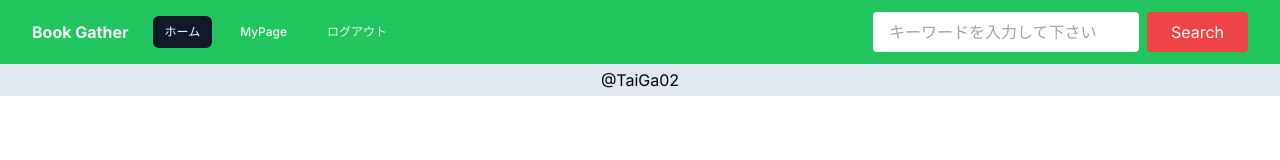
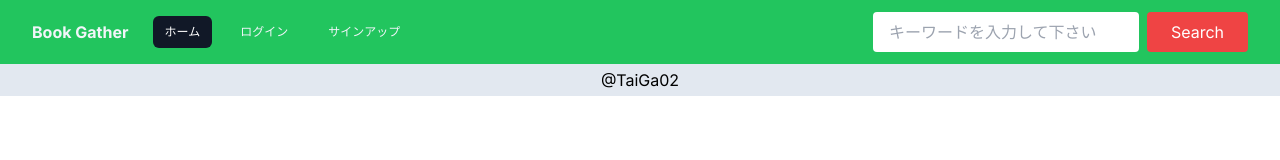
Before and after one commit to TaiGa02/book-gather, a Next.js app: page /home in a window 1280 px wide. Shown: the top 160 px of the page. Built offline with nearby package versions, Linux system fonts and the light colour scheme.

Commit message:
navバー修正

```diff
--- a/src/app/finish/page.tsx
+++ b/src/app/finish/page.tsx
@@ -17,7 +17,6 @@ export default function Finish() {
     console.log(author);
     console.log(picture_url);
 
-    const [ isLinkDisabled, setIsLinkDisabled ] = useState(false);
     const [error, setError] = useState("");
 
     let user_name: string = "guest";
@@ -26,14 +25,6 @@ export default function Finish() {
     }
 
     //console.log(user_name);
-
-    useEffect (() => {
-        if (user_name === "guest") {
-            setIsLinkDisabled(true);
-        } else {
-            setIsLinkDisabled(false);
-        }
-    }, [user_name]);
 
     const [isMenuOpen, setIsMenuOpen] = useState(false);
 
@@ -183,7 +174,7 @@ export default function Finish() {
     return (
         <>
             <Toaster/>
-             <nav className="bg-green-500 sticky top-0 z-50">
+            <nav className="bg-green-500 sticky top-0 z-50">
                 <div className="mx-auto max-w-7xl px-2 md:px-6 lg:px-8">
                     <div className="relative flex h-16 items-center justify-between">
                         <div className="absolute inset-y-0 left-0 flex items-center md:hidden">
@@ -200,13 +191,13 @@ export default function Finish() {
                         </div>
                         <div className="flex flex-1 items-center justify-center md:items-stretch md:justify-start">
                             <div className="flex flex-shrink-0 items-center">
-                                <h3 className="text-slate-100 font-bold">Book Gather</h3>
+                                <Link href={"/"} className="text-slate-100 font-bold">Book Gather</Link>
                             </div>
                             <div className="hidden md:ml-6 md:block">
                                 <div className="flex space-x-4">
                                     <Link href={"/home"} className="bg-gray-900 text-white rounded-md px-3 py-2 text-xs md:text-xs font-medium" aria-current="page">ホーム</Link>
-                                    <Link href={"/"} className={`text-slate-100 hover:bg-blue-800 transition-all duration-300 rounded-md px-3 py-2 text-xs font-medium ${isLinkDisabled ? 'pointer-events-none' : ''}`} aria-disabled={isLinkDisabled}>MyPage</Link>
-                                    <Link href={"/"} className="text-slate-100 hover:bg-slate-100 transition-all duration-300 hover:text-red-500 rounded-md px-3 py-2 text-xs font-medium">ログアウト</Link>
+                                    <Link href={user_name === "guest" ? "/login": "/"} className="text-slate-100 hover:bg-blue-800 transition-all duration-300 rounded-md px-3 py-2 text-xs font-medium">{user_name === "guest" ? "ログイン": "MyPage"}</Link>
+                                    <Link href={user_name === "guest" ? "/signup": "/"} className="text-slate-100 hover:bg-slate-100 transition-all duration-300 hover:text-red-500 rounded-md px-3 py-2 text-xs font-medium">{user_name === "guest" ? "サインアップ": "ログアウト"}</Link>
                                 </div>
                             </div>
                         </div>
@@ -235,18 +226,21 @@ export default function Finish() {
                 <div className="md:hidden flex flex-col" id="mobile-menu" style={{ display: isMenuOpen ? 'block' : 'none' }}>
                     <div className="space-y-1 px-2 pb-3 pt-2">
                         <Link href={"/home"} className="bg-gray-900 text-white rounded-md px-3 py-2 text-base font-medium" aria-current="page">ホーム</Link>
-                        <Link href={"/"} className={`text-slate-100 hover:bg-blue-800 transition-all duration-300 rounded-md px-3 py-2 text-xs font-medium ${isLinkDisabled ? 'pointer-events-none' : ''}`} aria-disabled={isLinkDisabled}>MyPage</Link>
-                        <Link href={"/"} className="text-slate-100 hover:bg-slate-100 transition-all duration-300 hover:text-red-500 rounded-md px-3 py-2 text-base font-medium">ログアウト</Link>
+                        <Link href={user_name === "guest" ? "/login": "/"} className="text-slate-100 hover:bg-blue-800 transition-all duration-300 rounded-md px-3 py-2 text-xs font-medium">{user_name === "guest" ? "ログイン": "MyPage"}</Link>
+                        <Link href={user_name === "guest" ? "/signup": "/"} className="text-slate-100 hover:bg-slate-100 transition-all duration-300 hover:text-red-500 rounded-md px-3 py-2 text-base font-medium">{user_name === "guest" ? "サインアップ": "ログアウト"}</Link>
                     </div>
                     <div className="px-2 pb-3 pt-2 left-0 justify-start">
-                        <form className="text-center">
+                        <form className="text-center" onSubmit={handleSubmit}>
                             <input
                                 type="search"
                                 name="query"
                                 className="rounded py-2 px-4 text-left border-red-500"
                                 placeholder="キーワードを入力して下さい"
+                                value={keyword}
+                                onChange={(e) => setKeyword(e.target.value)}
                             />
-                            <button className="ml-2 pt-2 mt-2 text-white bg-red-500 rounded py-2 px-6 hover:opacity-75">
+                            <button className="ml-2 pt-2 mt-2 text-white bg-red-500 rounded py-2 px-6 hover:opacity-75"
+                                    type="submit">
                                 Search
                             </button>
                         </form>
--- a/src/app/home/page.tsx
+++ b/src/app/home/page.tsx
@@ -6,7 +6,6 @@ import { useRouter } from "next/navigation";
 
 export default function Home(){
 
-    const [ isLinkDisabled, setIsLinkDisabled ] = useState(false);
 
     let user_name: string = "guest";
     if (typeof window !== 'undefined' && localStorage.getItem("username")) {
@@ -14,14 +13,6 @@ export default function Home(){
     }
 
     //console.log(user_name);
-
-    useEffect (() => {
-        if (user_name === "guest") {
-            setIsLinkDisabled(true);
-        } else {
-            setIsLinkDisabled(false);
-        }
-    }, [user_name]);
 
     const [isMenuOpen, setIsMenuOpen] = useState(false);
 
@@ -74,13 +65,13 @@ export default function Home(){
                         </div>
                         <div className="flex flex-1 items-center justify-center md:items-stretch md:justify-start">
                             <div className="flex flex-shrink-0 items-center">
-                                <h3 className="text-slate-100 font-bold">Book Gather</h3>
+                                <Link href={"/"} className="text-slate-100 font-bold">Book Gather</Link>
                             </div>
                             <div className="hidden md:ml-6 md:block">
                                 <div className="flex space-x-4">
                                     <Link href={"/home"} className="bg-gray-900 text-white rounded-md px-3 py-2 text-xs md:text-xs font-medium" aria-current="page">ホーム</Link>
-                                    <Link href={"/"} className={`text-slate-100 hover:bg-blue-800 transition-all duration-300 rounded-md px-3 py-2 text-xs font-medium ${isLinkDisabled ? 'pointer-events-none' : ''}`} aria-disabled={isLinkDisabled}>MyPage</Link>
-                                    <Link href={"/"} className="text-slate-100 hover:bg-slate-100 transition-all duration-300 hover:text-red-500 rounded-md px-3 py-2 text-xs font-medium">ログアウト</Link>
+                                    <Link href={user_name === "guest" ? "/login": "/"} className="text-slate-100 hover:bg-blue-800 transition-all duration-300 rounded-md px-3 py-2 text-xs font-medium">{user_name === "guest" ? "ログイン": "MyPage"}</Link>
+                                    <Link href={user_name === "guest" ? "/signup": "/"} className="text-slate-100 hover:bg-slate-100 transition-all duration-300 hover:text-red-500 rounded-md px-3 py-2 text-xs font-medium">{user_name === "guest" ? "サインアップ": "ログアウト"}</Link>
                                 </div>
                             </div>
                         </div>
@@ -109,18 +100,21 @@ export default function Home(){
                 <div className="md:hidden flex flex-col" id="mobile-menu" style={{ display: isMenuOpen ? 'block' : 'none' }}>
                     <div className="space-y-1 px-2 pb-3 pt-2">
                         <Link href={"/home"} className="bg-gray-900 text-white rounded-md px-3 py-2 text-base font-medium" aria-current="page">ホーム</Link>
-                        <Link href={"/"} className={`text-slate-100 hover:bg-blue-800 transition-all duration-300 rounded-md px-3 py-2 text-xs font-medium ${isLinkDisabled ? 'pointer-events-none' : ''}`} aria-disabled={isLinkDisabled}>MyPage</Link>
-                        <Link href={"/"} className="text-slate-100 hover:bg-slate-100 transition-all duration-300 hover:text-red-500 rounded-md px-3 py-2 text-base font-medium">ログアウト</Link>
+                        <Link href={user_name === "guest" ? "/login": "/"} className="text-slate-100 hover:bg-blue-800 transition-all duration-300 rounded-md px-3 py-2 text-xs font-medium">{user_name === "guest" ? "ログイン": "MyPage"}</Link>
+                        <Link href={user_name === "guest" ? "/signup": "/"} className="text-slate-100 hover:bg-slate-100 transition-all duration-300 hover:text-red-500 rounded-md px-3 py-2 text-base font-medium">{user_name === "guest" ? "サインアップ": "ログアウト"}</Link>
                     </div>
                     <div className="px-2 pb-3 pt-2 left-0 justify-start">
-                        <form className="text-center">
+                        <form className="text-center" onSubmit={handleSubmit}>
                             <input
                                 type="search"
                                 name="query"
                                 className="rounded py-2 px-4 text-left border-red-500"
                                 placeholder="キーワードを入力して下さい"
+                                value={keyword}
+                                onChange={(e) => setKeyword(e.target.value)}
                             />
-                            <button className="ml-2 pt-2 mt-2 text-white bg-red-500 rounded py-2 px-6 hover:opacity-75">
+                            <button className="ml-2 pt-2 mt-2 text-white bg-red-500 rounded py-2 px-6 hover:opacity-75"
+                                    type="submit">
                                 Search
                             </button>
                         </form>
--- a/src/app/result/page.tsx
+++ b/src/app/result/page.tsx
@@ -44,7 +44,6 @@ export default function Result() {
 
     console.log(apiData);
 
-    const [ isLinkDisabled, setIsLinkDisabled ] = useState(false);
 
     let user_name: string = "guest";
     if (typeof window !== 'undefined' && localStorage.getItem("username")) {
@@ -52,14 +51,6 @@ export default function Result() {
     }
 
     //console.log(user_name);
-
-    useEffect (() => {
-        if (user_name === "guest") {
-            setIsLinkDisabled(true);
-        } else {
-            setIsLinkDisabled(false);
-        }
-    }, [user_name]);
 
     const [isMenuOpen, setIsMenuOpen] = useState(false);
 
@@ -94,7 +85,11 @@ export default function Result() {
     };
 
     const handleFinish = (item: Item) => {
-        router.push(`/finish?title=${item.Item.title}&author=${item.Item.author}&imgUrl=${item.Item.largeImageUrl}`)
+        if (user_name === "guest") {
+            alert("ゲストとして入場しています。\nログインまたはサインアップをしてください");
+        } else {
+            router.push(`/finish?title=${item.Item.title}&author=${item.Item.author}&imgUrl=${item.Item.largeImageUrl}`);
+        }
     };
 
     return (
@@ -116,13 +111,13 @@ export default function Result() {
                         </div>
                         <div className="flex flex-1 items-center justify-center md:items-stretch md:justify-start">
                             <div className="flex flex-shrink-0 items-center">
-                                <h3 className="text-slate-100 font-bold">Book Gather</h3>
+                                <Link href={"/"} className="text-slate-100 font-bold">Book Gather</Link>
                             </div>
                             <div className="hidden md:ml-6 md:block">
                                 <div className="flex space-x-4">
                                     <Link href={"/home"} className="bg-gray-900 text-white rounded-md px-3 py-2 text-xs md:text-xs font-medium" aria-current="page">ホーム</Link>
-                                    <Link href={"/"} className={`text-slate-100 hover:bg-blue-800 transition-all duration-300 rounded-md px-3 py-2 text-xs font-medium ${isLinkDisabled ? 'pointer-events-none' : ''}`} aria-disabled={isLinkDisabled}>MyPage</Link>
-                                    <Link href={"/"} className="text-slate-100 hover:bg-slate-100 transition-all duration-300 hover:text-red-500 rounded-md px-3 py-2 text-xs font-medium">ログアウト</Link>
+                                    <Link href={user_name === "guest" ? "/login": "/"} className="text-slate-100 hover:bg-blue-800 transition-all duration-300 rounded-md px-3 py-2 text-xs font-medium">{user_name === "guest" ? "ログイン": "MyPage"}</Link>
+                                    <Link href={user_name === "guest" ? "/signup": "/"} className="text-slate-100 hover:bg-slate-100 transition-all duration-300 hover:text-red-500 rounded-md px-3 py-2 text-xs font-medium">{user_name === "guest" ? "サインアップ": "ログアウト"}</Link>
                                 </div>
                             </div>
                         </div>
@@ -151,18 +146,21 @@ export default function Result() {
                 <div className="md:hidden flex flex-col" id="mobile-menu" style={{ display: isMenuOpen ? 'block' : 'none' }}>
                     <div className="space-y-1 px-2 pb-3 pt-2">
                         <Link href={"/home"} className="bg-gray-900 text-white rounded-md px-3 py-2 text-base font-medium" aria-current="page">ホーム</Link>
-                        <Link href={"/"} className={`text-slate-100 hover:bg-blue-800 transition-all duration-300 rounded-md px-3 py-2 text-xs font-medium ${isLinkDisabled ? 'pointer-events-none' : ''}`} aria-disabled={isLinkDisabled}>MyPage</Link>
-                        <Link href={"/"} className="text-slate-100 hover:bg-slate-100 transition-all duration-300 hover:text-red-500 rounded-md px-3 py-2 text-base font-medium">ログアウト</Link>
+                        <Link href={user_name === "guest" ? "/login": "/"} className="text-slate-100 hover:bg-blue-800 transition-all duration-300 rounded-md px-3 py-2 text-xs font-medium">{user_name === "guest" ? "ログイン": "MyPage"}</Link>
+                        <Link href={user_name === "guest" ? "/signup": "/"} className="text-slate-100 hover:bg-slate-100 transition-all duration-300 hover:text-red-500 rounded-md px-3 py-2 text-base font-medium">{user_name === "guest" ? "サインアップ": "ログアウト"}</Link>
                     </div>
                     <div className="px-2 pb-3 pt-2 left-0 justify-start">
-                        <form className="text-center">
+                        <form className="text-center" onSubmit={handleSubmit}>
                             <input
                                 type="search"
                                 name="query"
                                 className="rounded py-2 px-4 text-left border-red-500"
                                 placeholder="キーワードを入力して下さい"
+                                value={keyword}
+                                onChange={(e) => setKeyword(e.target.value)}
                             />
-                            <button className="ml-2 pt-2 mt-2 text-white bg-red-500 rounded py-2 px-6 hover:opacity-75">
+                            <button className="ml-2 pt-2 mt-2 text-white bg-red-500 rounded py-2 px-6 hover:opacity-75"
+                                    type="submit">
                                 Search
                             </button>
                         </form>
@@ -185,7 +183,7 @@ export default function Result() {
                                     <p className="py-2 px-2 text-xl"><strong>タイトル:  </strong>{item.Item.title}</p>
                                     <p className="py-1 px-2 text-xl"><strong>著者:  </strong>{item.Item.author}</p>
                                     <button onClick={() => handleFinish(item)} className="text-slate-100 bg-blue-400 rounded-md px-2 mx-2 my-4 hover:bg-blue-800 duration-300 transition-all">読んだ</button>
-                                    <button className="text-slate-100 bg-blue-400 rounded-md px-2 mx-2 hover:bg-blue-800 duration-300 transition-all">気になる</button>
+                                    <button className="text-slate-100 bg-blue-400 rounded-md px-2 mx-2 hover:bg-blue-800 duration-300 transition-all">気になる、読みたい</button>
                                 </div>
                             </div>
                         ))}
```
